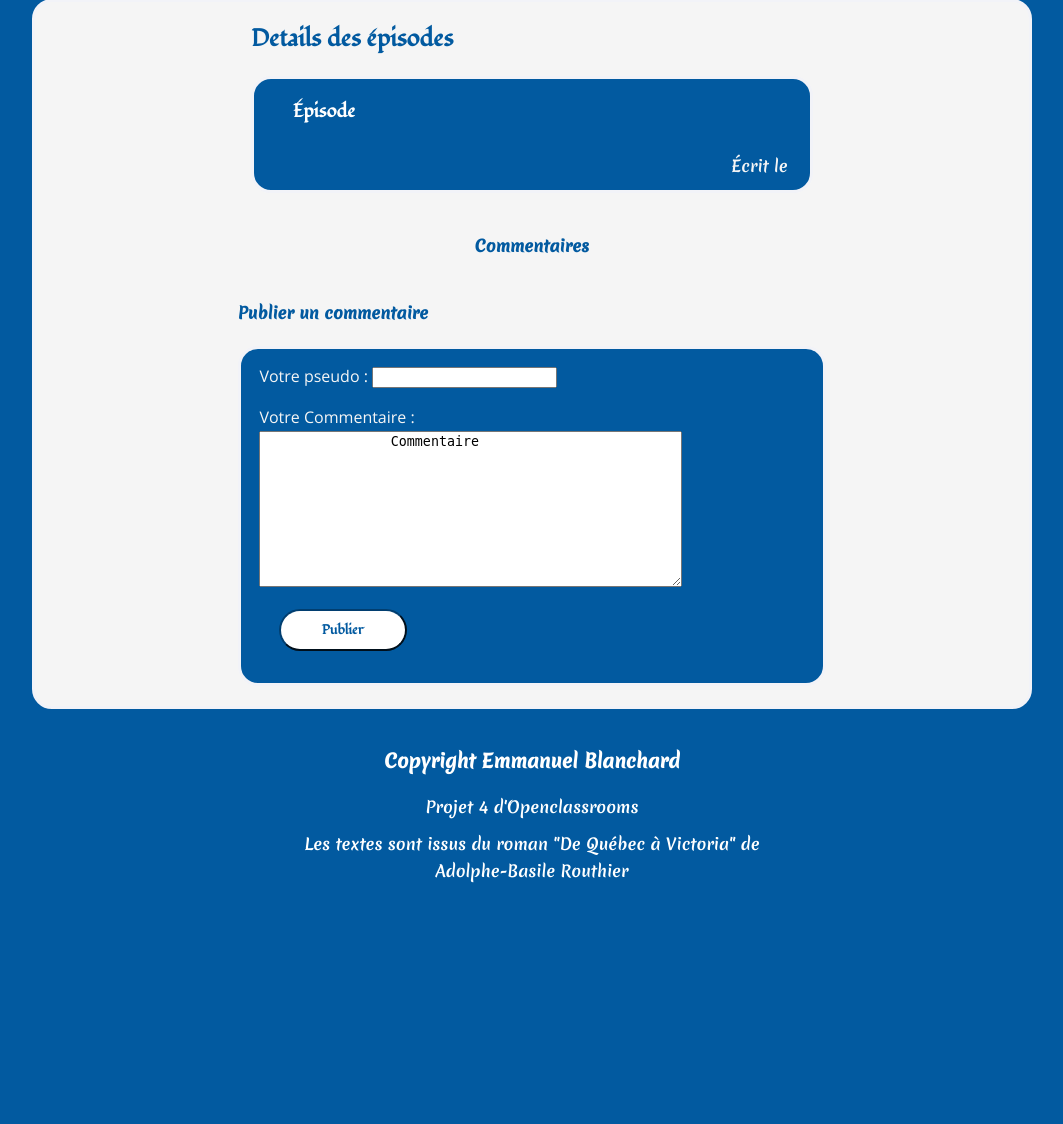
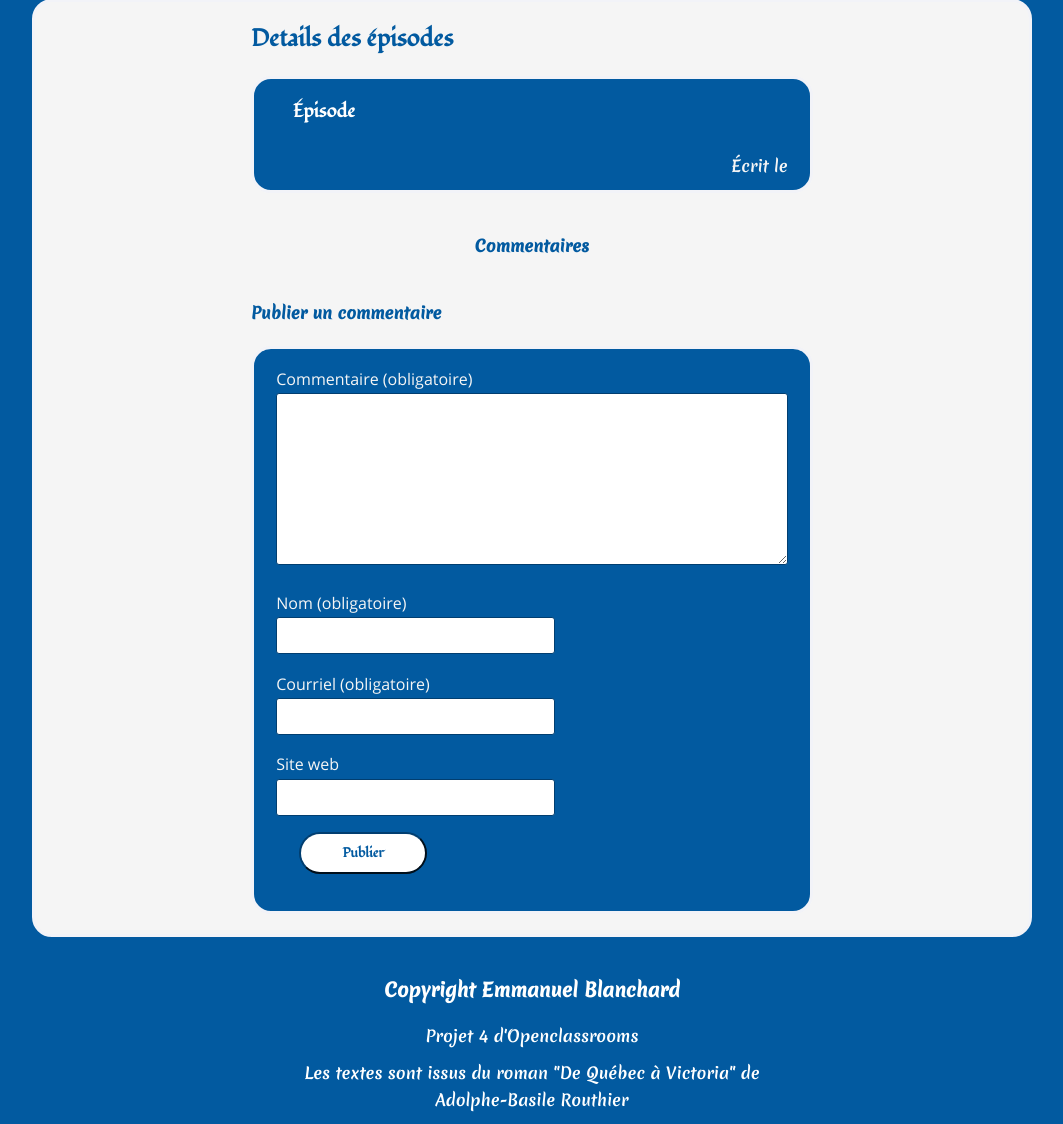
Before and after one commit to EmmanuelBlanchard/OpenClassroomsProject4, a PHP site: template templates/frontoffice/detailofepisode.html.php in a window 1280 px wide. Shown: the part 920-2044 px from the top of the page, without its empty margins (108-1171 px from the left). Before the commit the page ends 1803 px from the top, so only its background shows below. Run offline with PHP 8.4, Linux system fonts and the light colour scheme; the template is opened without the code that fills it, so the values that code supplies are empty.

Commit message:
amelioration de la mise en forme du formulaire dans le fichier style.css et detailofepisode.html.php

```diff
--- a/public/css/style.css
+++ b/public/css/style.css
@@ -146,41 +146,56 @@ p {
     font-family: 'ralewayregular','open_sansregular', sans-serif;
 }
 .pPseudoComments {
-    font-family: 'ralewayregular','open_sansregular', sans-serif;
     text-transform: uppercase;
     letter-spacing: 1px;
     margin-top: 11px;
     margin-bottom: 11px;
     font-weight: 600;
-    /*
-    line-height: 1.4285714;*/
 }
 .pDateComments {
     color: #F5F5F5;
 }
-/* class pour la mise en forme de l'affichage de publication d'un commentaire */
-.postCommentForm {
-    width: 80%;
-
-}
+/* Mise en forme de l'affichage de publication d'un commentaire */
 form p {
-    width: 100%;
     margin-top: 3%;
     margin-bottom: 3%;
 }
+label {
+    display: block;
+}
+span {
+    color: #F5F5F5;
+}
+.commentForm input[type="text"],.commentForm input[type="email"], .commentForm input[type="url"] {
+    max-width: 98%;
+}
+input[type="email"], input[type="text"], input[type="url"], textarea {
+    color: #025AA0;
+    border: 1px solid #013E70;
+    border-radius: 3px;
+    padding: 10px; /* avant 2px*/
+}
+input[name="author"] {
+    text-transform: uppercase;
+}
+textarea {
+    width: 100%;
+}
+input {
+    box-sizing: border-box;
+}
+/* Trouver, chercher la couleur adaptée pour le hover et focus quand with inferieur a 1000 px et superieur a 1000px */
+/* Voir comment eviter decallage quand ajoute px a la bordure */
+input:hover, textarea:hover {
+    border: 1px double palegreen; /*
+    border-color: #db0a5b;*/
+}
+input:focus, textarea:focus {
+    border: 1px double #3b0053; /*
+    border-color: #db0a5b;*/
+}
 
-/*
-.postCommentForm input[type=text] {
-    width: 300px;
-    max-width: 98%;
-    margin-bottom: 13px;
-    padding: 2px;
-    border: 1px solid #bbb;
-    color: #4e4e4e;
-    background-color: #fff;
-}
-*/
-.linkToTheRestOfThePost {
+.linkToTheRestOfThePost, .inputTypeSubmitPublishComment {
     width: 8rem;
     text-align: center;
     background-color: #FFF;
@@ -194,20 +209,7 @@ form p {
     margin-bottom: 4%;
     align-self: flex-start;
 }
-.inputTypeSubmitPublishComment {
-    width: 8rem;
-    text-align: center;
-    background-color: #FFF;
-    color: #025AA0;
-    border-color:#013E70;
-    border-radius: 2em;
-    padding: 10px 10px;
-    font-weight: 600;
-    font-family: 'fondamentoregular', Arial, sans-serif, serif;
-    margin-left: 4.5%;
-    margin-bottom: 4%;
-    align-self: flex-start;
-}
+
 footer {
     display: flex;
     flex-direction: column;
--- a/templates/frontoffice/detailofepisode.html.php
+++ b/templates/frontoffice/detailofepisode.html.php
@@ -25,22 +25,25 @@
     <?php endforeach; ?>
 </section>
 
-<!-- Chercher pourquoi la balise section ne s'affiche pas de la meme dimension que les deux balises sections au dessus ?? -->
 <section class="sectionPostcomment">
     <h4 class="sectionH4TitlePostComment"> Publier un commentaire</h4>
     <article>
-        <form class="postCommentForm" action="index.php?action=addcomment&id=<?=$data['episode']['id']?>\" method="post">
-            <p>
-                <label for="pseudo">Votre pseudo : </label> <input type="text" name="pseudo" id="pseudo" />
+        <form class="commentForm" action="index.php?action=addcomment&id=<?=$data['episode']['id']?>\" method="post">
+            <p class="commentFormComment">
+                <label for="comment">Commentaire <span>(obligatoire)</span> </label>
+                <textarea name="comment" id="comment" rows="10" cols="50" required></textarea>
             </p>
-            <p>
-                <label for="comment">
-                Votre Commentaire :
-                </label>
-
-                <textarea name="comment" id="comment" rows="10" cols="50">
-                Commentaire
-                </textarea>
+            <p class="commentFormAuthor">
+                <label for="author">Nom <span>(obligatoire)</span> </label>
+                <input id="author" name="author" type="text" value="" size="30" maxlength="245" required>
+            </p>
+            <p class="commentFormEmail">
+                <label for="email">Courriel <span>(obligatoire)</span> </label>
+                <input id="email" name="email" type="email" value="" size="30" maxlength="100" required>
+            </p>
+            <p class="commentFormUrl">
+                <label for="url">Site web</label>
+                <input id="url" name="url" type="url" value="" size="30" maxlength="200">
             </p>
             <p>
                 <input type="submit" class="inputTypeSubmitPublishComment" value="Publier" />
```
